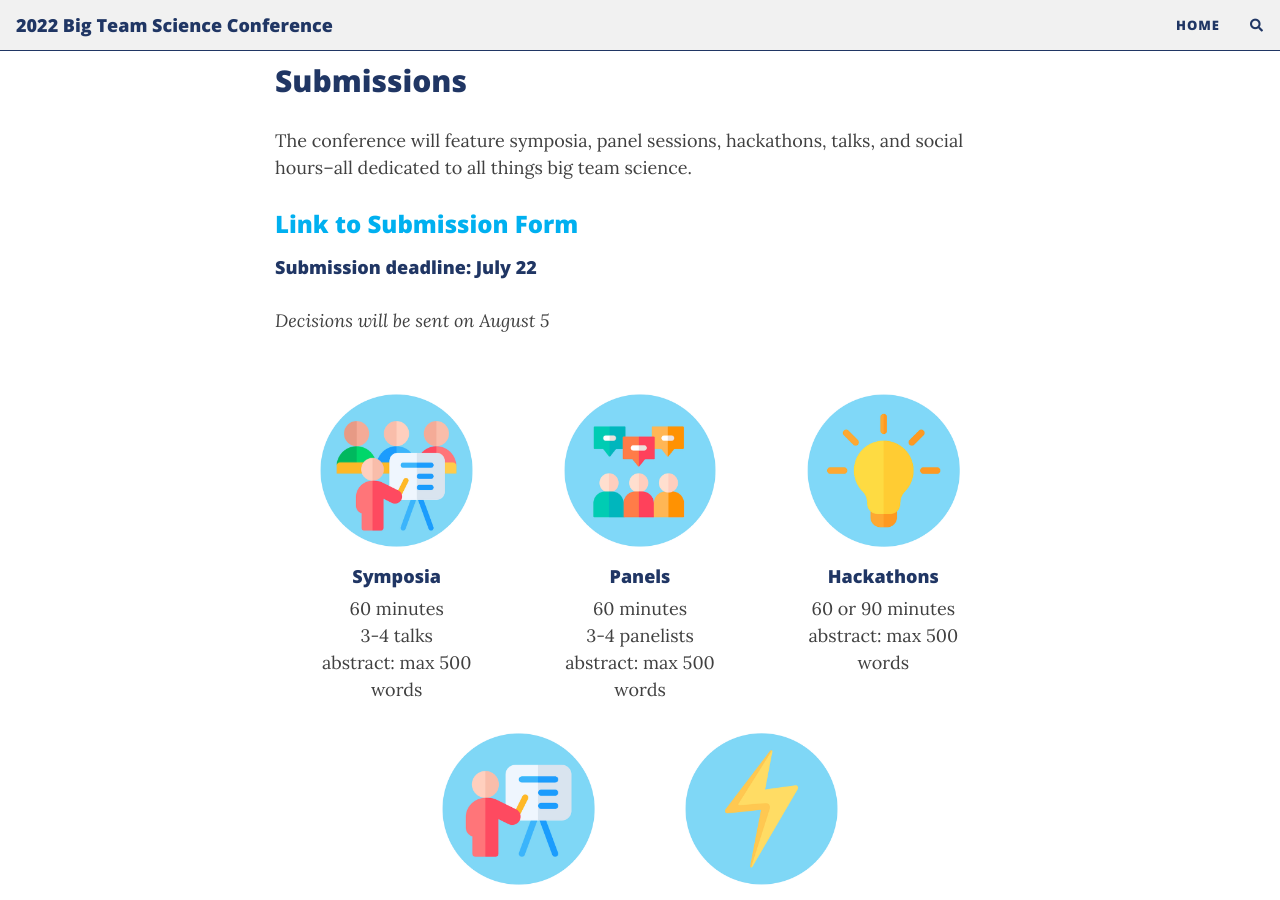
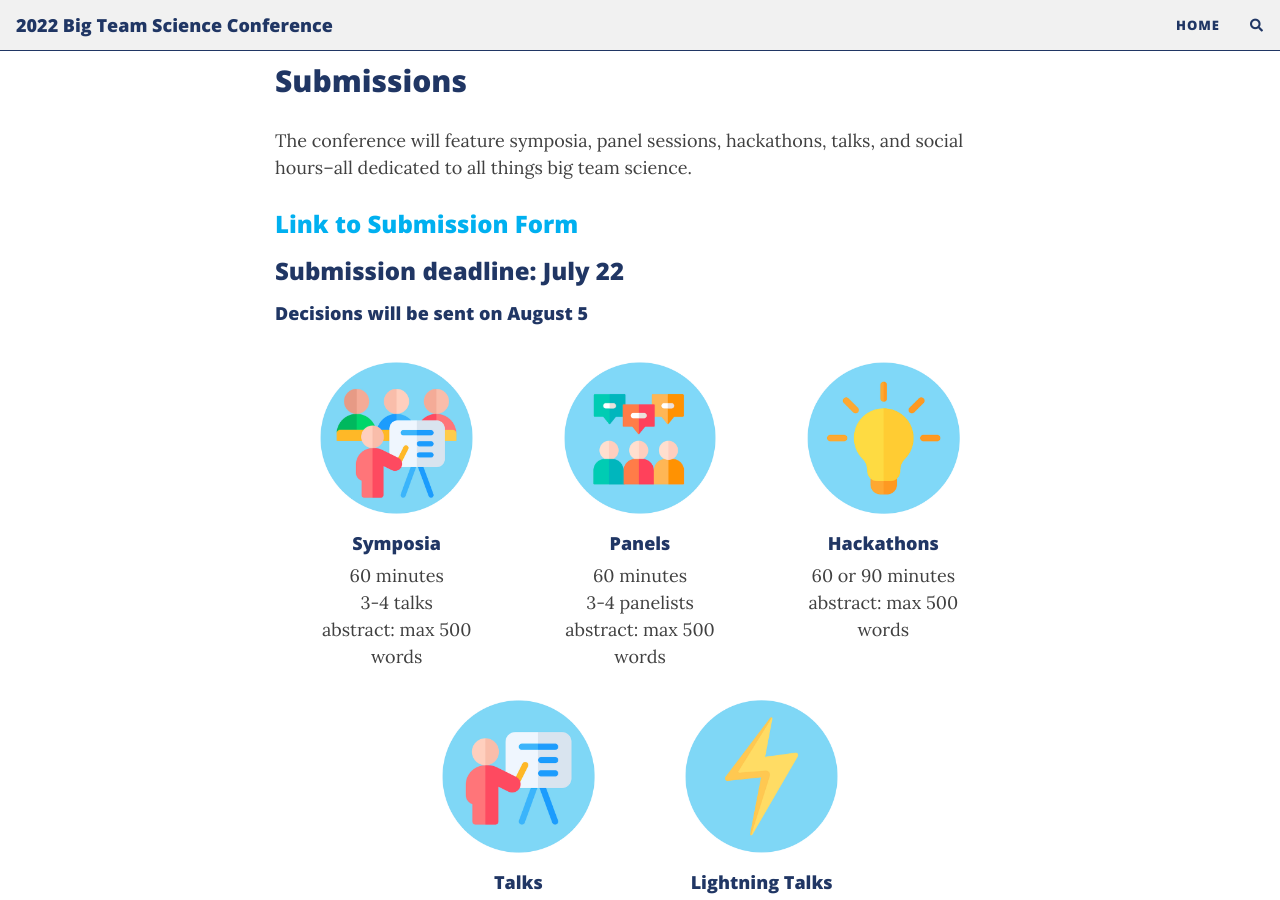
Before and after one commit to bigteamscienceconference/bigteamscienceconference.github.io, a Jekyll site: the page built from index.md, in a window 1280 px wide and 900 px high, scrolled down 2281 px. Built offline with Jekyll 4.4.1, drawn with Linux system fonts in a browser that asks for light colours; nearby versions of some CDN libraries; comment, search, counter and statistics services are not loaded.

Commit message:
formatting

```diff
--- a/index.md
+++ b/index.md
@@ -117,8 +117,8 @@ The conference will feature symposia, panel sessions, hackathons, talks, and soc
 
 ### <a href="https://docs.google.com/forms/d/e/1FAIpQLScIciauSbdMx7Es0Wnmp9ulOHGZtWlvaXinBm6mkLrd32WZyA/viewform?usp=sf_link" target="_blank">Link to Submission Form</a>
 
-#### Submission deadline: July 22
-*Decisions will be sent on August 5*
+### Submission deadline: July 22
+#### Decisions will be sent on August 5
 
 <section>
   <div class="container">
```
